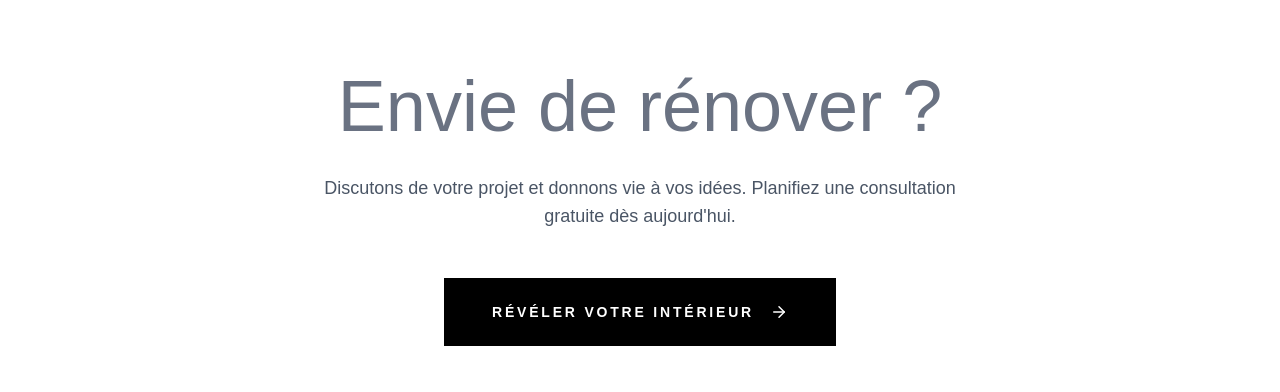
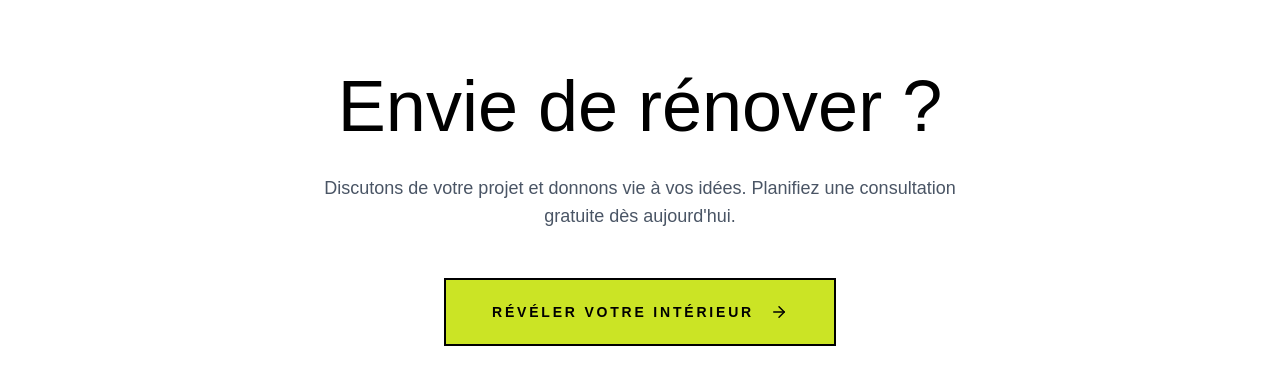
Before and after one commit to elFilaly001/DWP, a Next.js app: page /V1/services in a window 1280 px wide. Shown: the part 4237-4629 px from the top of the page. Built offline with nearby package versions, Linux system fonts and the light colour scheme.

Commit message:
fix: update text color in ServicesPage component for better visibility

```diff
--- a/components/V0/servicesPage.tsx
+++ b/components/V0/servicesPage.tsx
@@ -449,7 +449,7 @@ const ServicesPage = () => {
       {/* CTA Section */}
       <section className="py-24 px-6 md:px-12 bg-white">
         <div className="max-w-4xl mx-auto text-center">
-          <h2 className="text-5xl md:text-7xl text-gray-500 font-light mb-8">
+          <h2 className="text-5xl md:text-7xl text-black font-light mb-8">
             Envie de rénover ?
           </h2>
 
--- a/components/V1/servicesPage.tsx
+++ b/components/V1/servicesPage.tsx
@@ -457,7 +457,7 @@ const ServicesPage = () => {
       {/* CTA Section */}
       <section className="py-24 px-6 md:px-12 bg-white">
         <div className="max-w-4xl mx-auto text-center">
-          <h2 className="text-5xl md:text-7xl text-gray-500 font-light mb-8">
+          <h2 className="text-5xl md:text-7xl text-black font-light mb-8">
             Envie de rénover ?
           </h2>
 
@@ -466,7 +466,7 @@ const ServicesPage = () => {
             consultation gratuite dès aujourd'hui.
           </p>
 
-          <button className="group relative bg-black text-white px-12 py-6 text-sm font-bold tracking-[0.2em] overflow-hidden transition-all duration-700 hover:px-16">
+          <button className="group relative bg-[#cbe425] text-black px-12 py-6 text-sm font-bold tracking-[0.2em] overflow-hidden transition-all duration-700 hover:px-16">
             <span className="relative z-10 flex items-center  gap-4 mx-auto justify-center">
               RÉVÉLER VOTRE INTÉRIEUR
               <ArrowRight
```
